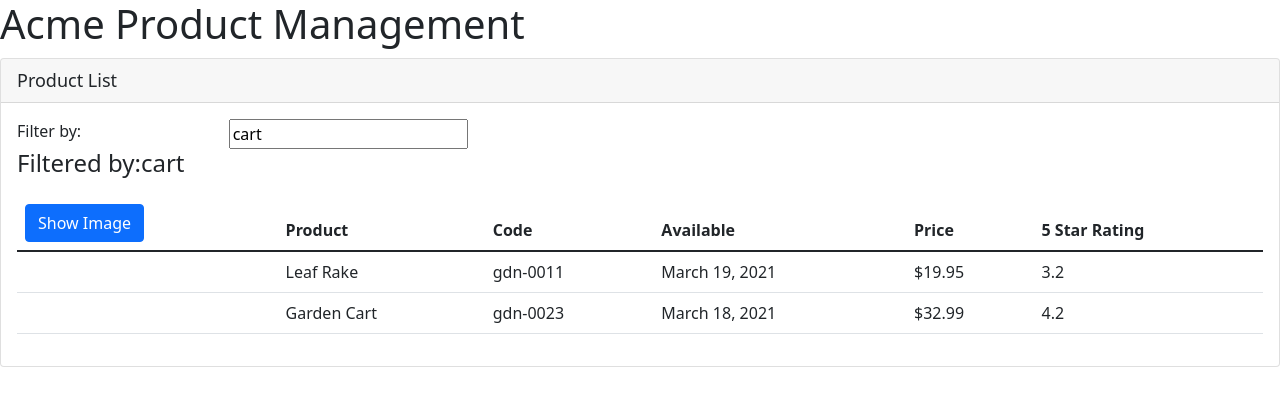
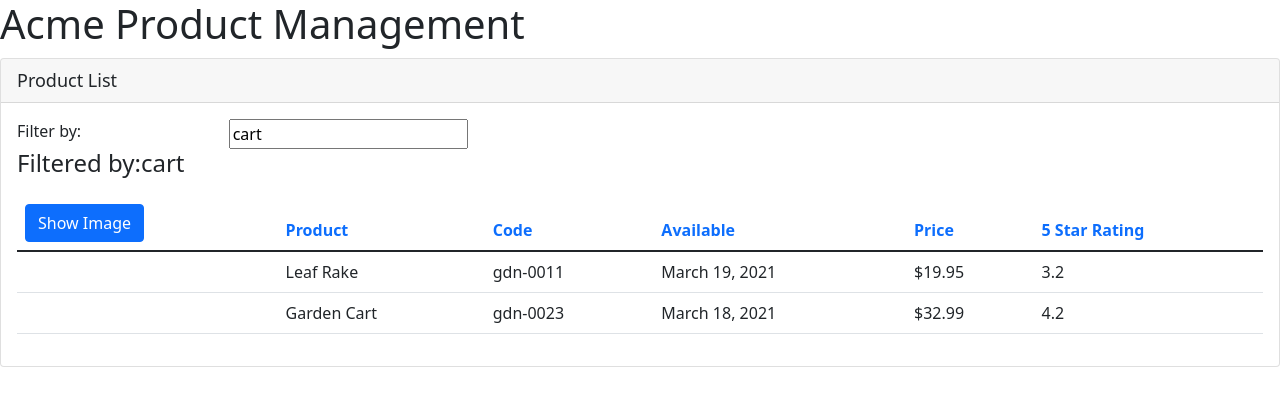
Before and after one commit to Riko098/angularplural, an Angular app in the folder APM-Start/: page / in a window 1280 px wide. Shown: the top 406 px of the page. Built offline with nearby package versions, Linux system fonts and the light colour scheme.

Commit message:
adicionando css do product-list component

```diff
--- /dev/null
+++ b/APM-Start/src/app/products/product-list.component.css
@@ -0,0 +1,3 @@
+thead{
+  color: #0d6efd;
+}
--- a/APM-Start/src/app/products/product-list.component.ts
+++ b/APM-Start/src/app/products/product-list.component.ts
@@ -1,11 +1,13 @@
-import { Component } from "@angular/core";
+import { Component, OnInit } from "@angular/core";
 import {IProduct} from "./product"
+
 @Component({
   selector:'pm-products',
-  templateUrl:'./product-list.component.html'
+  templateUrl:'./product-list.component.html',
+  styleUrls:['./product-list.component.css']
 })
 
-export class ProductListComponent{
+export class ProductListComponent implements OnInit{
   pageTitle:string = "Product List";
   imageWidth:number = 50;
   imageMargin:number =2;
@@ -35,7 +37,12 @@
 
 
   ];
+
   toggleImage():void{
     this.showImage = !this.showImage;
   }
+
+  ngOnInit() {
+    console.log('In OnInit');
+  }
 }
```
